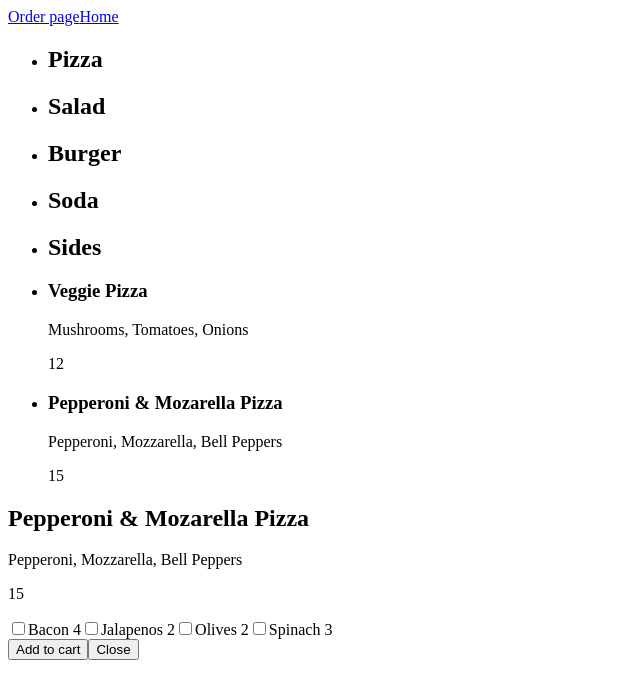
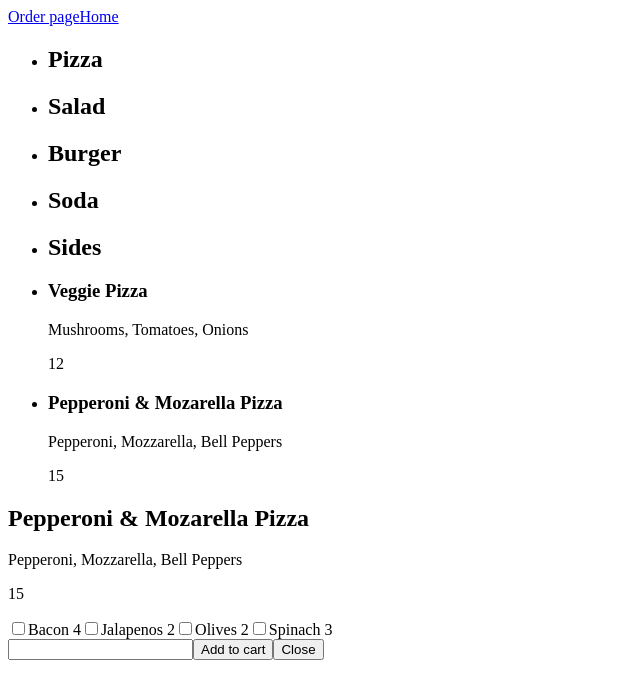
Before and after one commit to isabellaes/pizza-calculator, a React (Vite) app: page / in a window 1280 px wide. Both pictures are taken after a click on the item 660 px from the left and 438 px from the top of the page. Shown: the top 698 px of the page, without its empty margins (0-640 px from the left). Built offline with nearby package versions, Linux system fonts and the light colour scheme; the HTML template or start-up script is replaced by a standard one.

Commit message:
updated modal

```diff
--- a/src/components/modal/Modal.tsx
+++ b/src/components/modal/Modal.tsx
@@ -11,6 +11,7 @@ export type ModalPropsType = {
 const Modal = ({ product, handleClose }: ModalPropsType) => {
   const { dispatch } = useContext(CartContext);
   const [extraToppings, setExtraToppings] = useState<PizzaTopping[]>([]);
+  const [quantity, setQuantity] = useState(1);
 
   function handleSelectExtraToppings(e: React.ChangeEvent<HTMLInputElement>) {
     if (e.target.checked) {
@@ -31,8 +32,9 @@ const Modal = ({ product, handleClose }: ModalPropsType) => {
         type: "ADD_CART_ITEM",
         payload: {
           id: uuid(),
+          type: product.type,
           product: { ...product.product, extraToppings: [...extraToppings] },
-          quantity: 1,
+          quantity: quantity,
         },
       });
 
@@ -42,8 +44,9 @@ const Modal = ({ product, handleClose }: ModalPropsType) => {
         type: "ADD_CART_ITEM",
         payload: {
           id: uuid(),
+          type: product.type,
           product: product.product,
-          quantity: 1,
+          quantity: quantity,
         },
       });
       handleClose();
@@ -52,8 +55,9 @@ const Modal = ({ product, handleClose }: ModalPropsType) => {
         type: "ADD_CART_ITEM",
         payload: {
           id: uuid(),
+          type: product.type,
           product: product.product,
-          quantity: 1,
+          quantity: quantity,
         },
       });
       handleClose();
@@ -87,7 +91,11 @@ const Modal = ({ product, handleClose }: ModalPropsType) => {
         ) : (
           <></>
         )}
-
+        <input
+          type="number"
+          min={1}
+          onChange={(e) => setQuantity(Number(e.currentTarget.value))}
+        />
         <button onClick={() => handleAddToCart()}>Add to cart</button>
         <button onClick={handleClose}>Close</button>
       </div>
```
